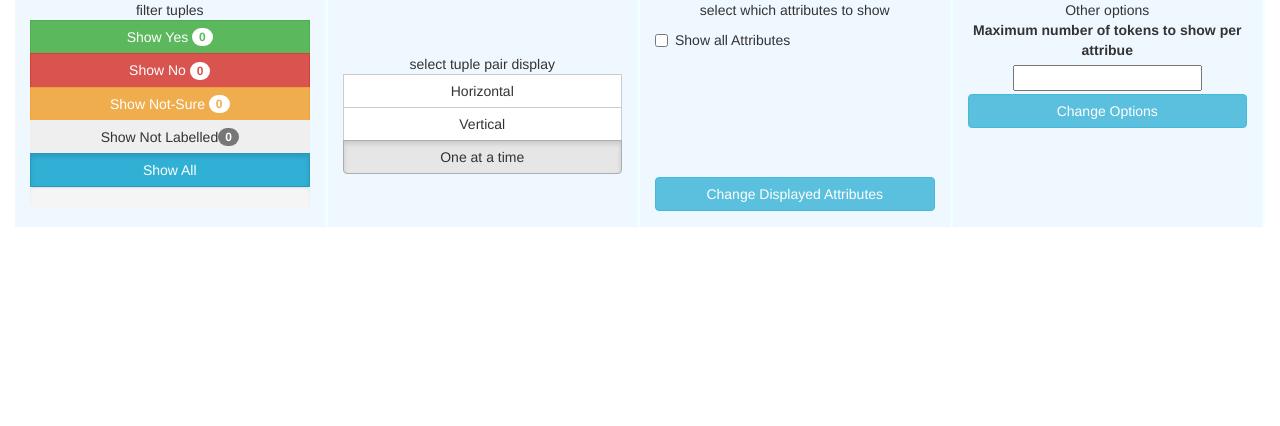
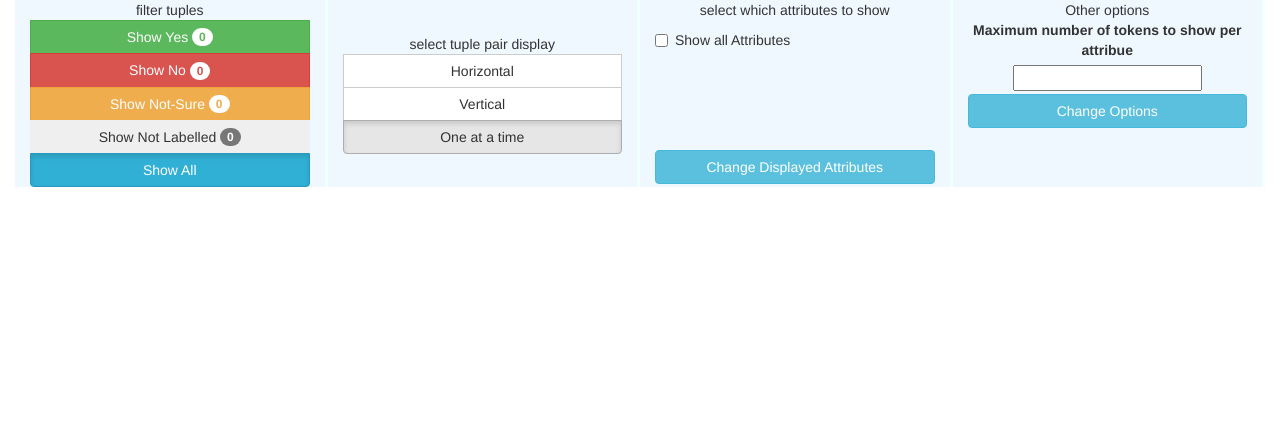
Before and after one commit to anhaidgroup/py_labeler, a Python web app: template view/templates/single_layout.html in a window 1280 px wide. Shown: the top 426 px of the page. Run offline with Jinja, Linux system fonts and the light colour scheme; the template is opened without the code that fills it, so the values that code supplies are empty; some libraries are stand-ins or nearby versions.

Commit message:
remove progress bar

```diff
--- a/view/templates/single_layout.html
+++ b/view/templates/single_layout.html
@@ -55,11 +55,6 @@
 
         .tuple-pair-div {
             margin-top: 5%;
-        }
-
-        .progress-bar {
-            background: #41c977;
-            /*todo: change the color so that it's not confused with yes label*/
         }
 
         #menu-row {
@@ -186,17 +181,11 @@
             <button type="button" class="btn btn-warning" onclick=filter_tuples('Not-Sure')>Show Not-Sure <span
                     class="badge"> {{ not_sure_count|int }}</span>
             </button>
-            <button type="button" class="btn btn-basic" onclick=filter_tuples('Not-Labeled')>Show Not Labelled<span
+            <button type="button" class="btn btn-basic" onclick=filter_tuples('Not-Labeled')>Show Not Labelled <span
                     class="badge">{{ unlabeled_count|int }}</span></button>
             <button type="button" class="btn btn-info active" onclick=filter_tuples('All')>Show All <span
                     class="badge">{{ total_count }}</span>
             </button>
-
-            <div class="progress">
-                <div class="progress-bar" role="progressbar" style={{ "width:"+completed_percent+"%" }}>
-                    <!-- todo: Change width to change progress bar appearan -->
-                </div>
-            </div>
         </div>
 
         <div class="col-sm-3 btn-group-vertical menu-section" id="select-display-pane">
```
Also changed, not shown: view/templates/horizontal_layout.html (+1 -11 lines), view/templates/vertical_layout.html (+1 -11 lines).
